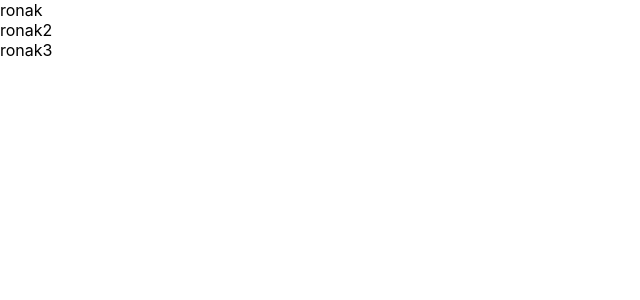
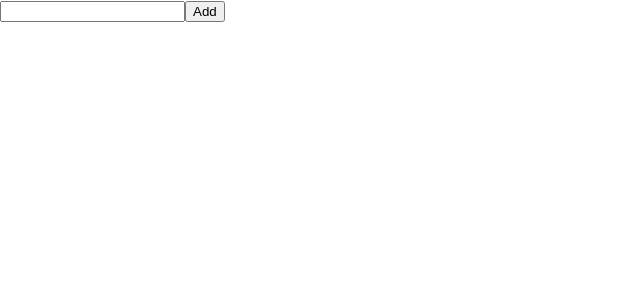
Before and after one commit to ronak-d/Practise, a React (Create React App) app in the folder learning/: page / in a window 1280 px wide. Shown: the top 300 px of the page, without its empty margins (0-640 px from the left). Built offline with nearby package versions, Linux system fonts and the light colour scheme; data requests are answered from the project's data file.

Commit message:
useffect

```diff
--- a/learning/src/App.js
+++ b/learning/src/App.js
@@ -3,7 +3,8 @@ import Counter from "./Components/Counter/Counter";
 import Nav from "./Components/Nav/Nav"
 import Todos from "./Components/Todo/Todos";
 import Example from "./Components/LifecycleM/Example"
-import Use from "./Components/useeffect/Use";
+// import Use from "./Components/useeffect/Use";
+import Todo from "./Components/Useeffect/Todo";
 function App() {
 
   function receiver(value) {
@@ -17,7 +18,8 @@ function App() {
       {/* <Child callbackFun={receiver}/> */}
       {/* <Todos/> */}
       {/* <Example/> */}
-      <Use/>
+      {/* <Use/> */}
+      <Todo/>
     </div>
   );
 }
--- a/learning/src/Components/useeffect/Todo.jsx
+++ b/learning/src/Components/useeffect/Todo.jsx
@@ -1,4 +1,4 @@
-import React, { useState } from 'react'
+import React, { useEffect, useState } from 'react'
 
 // this to do in the way of fetching with the JSON server (mock server).
 // make this todo with the help of backend and useEffect.
@@ -18,14 +18,14 @@ const Todo = () => {
     setTodolist([...todolist, payloadTodo])
   }
 
-  useEffect(() =>{
+  // useEffect(() =>{
 
-  },[])
+  // },[])
 
   return (
     <>
       <div>
-        <input type="text" value={value} onchange={(e) => setTodo(e.target.value)}/>
+        <input type="text" onchange={(e) => setTodo(e.target.value)}/>
         <button onClick={() => handleTodo(todo)}>Add</button>
       </div>
 
```
Also changed, not shown: 1 other file (tests, documents, lock files or other folders).
